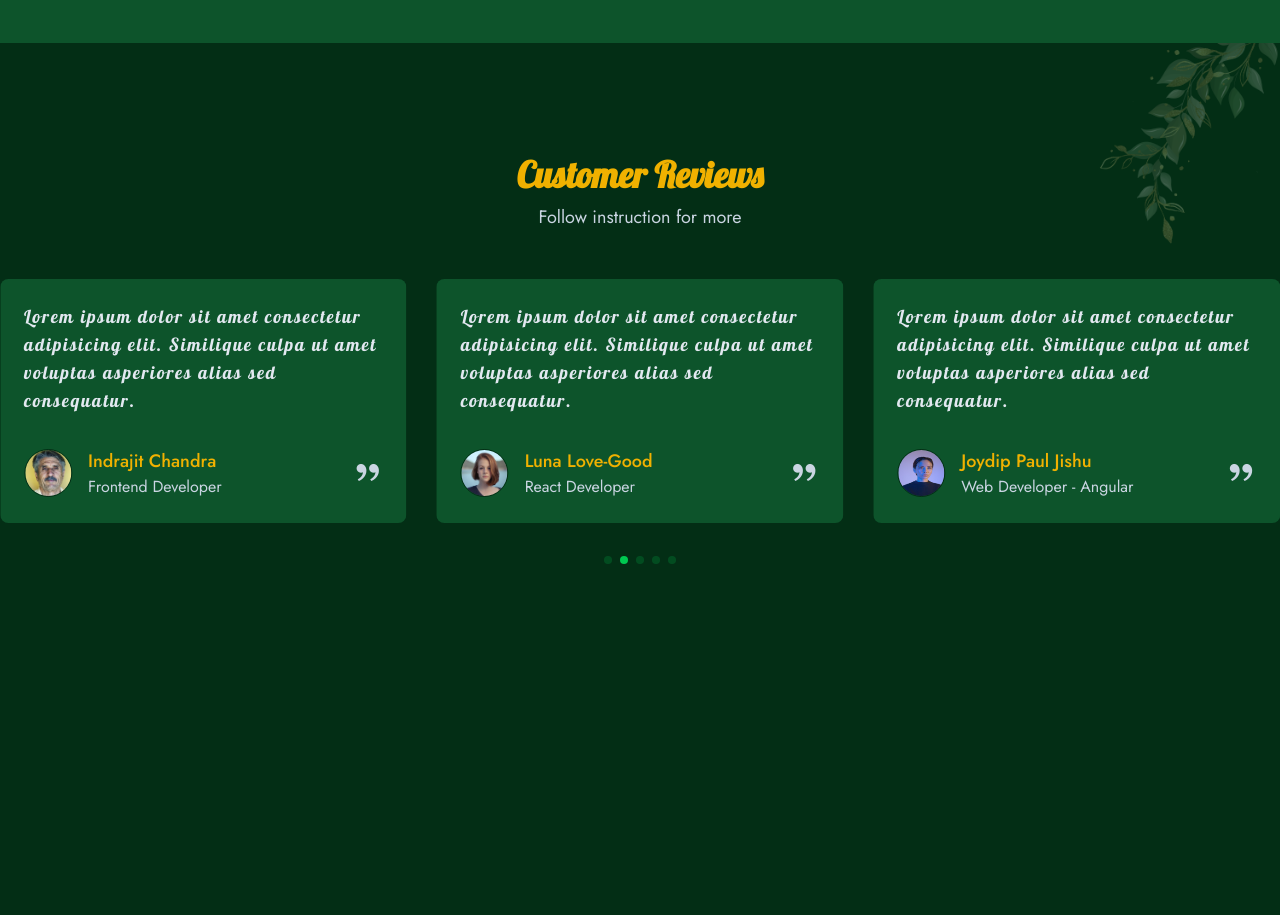
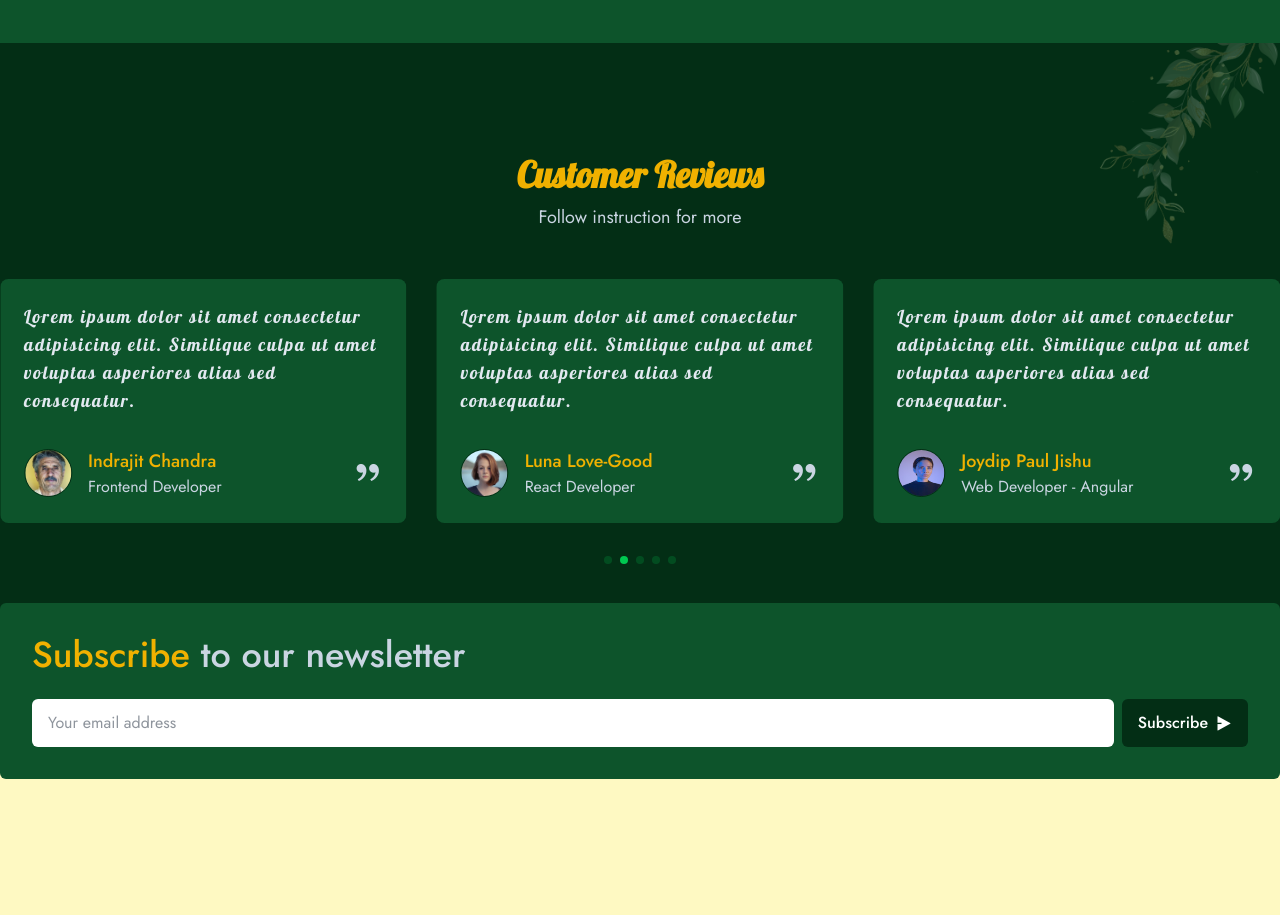
Before and after one commit to Muhammed-Nayeem/IndorePlants, a website: page src/index.html in a window 1280 px wide. Shown: the part 3899-4814 px from the top of the page. Before the commit the page ends 4590 px from the top, so only its background shows below. Drawn offline with nearby package versions, Linux system fonts and the light colour scheme.

Commit message:
Footer: Top Newsletter

```diff
--- a/src/assets/javascripts/script.js
+++ b/src/assets/javascripts/script.js
@@ -18,7 +18,6 @@ navLinks.forEach((link) => {
 
 //Reviews Swiper Slider Active and Implementation:
 const swiper = new Swiper('.swiper', {
-  // Optional parameters
   slidesPerView: 1,
   speed: 400,
   spaceBetween: 30,
@@ -28,7 +27,6 @@ const swiper = new Swiper('.swiper', {
     disableOnInteraction: false,
   },
 
-  // If we need pagination
   pagination: {
     el: '.swiper-pagination',
     clickable: true,
--- a/src/index.html
+++ b/src/index.html
@@ -380,6 +380,25 @@
     </section>
   </main>
 
+  <!-- footer start -->
+  <footer id="footer" class="relative bg-yellow-100 py-20 md:py-28">
+    <div class="main-container">
+      <!-- top newsletter -->
+      <div class="mx-8 xl:mx-0 bg-green-900 p-8 rounded-md absolute top-0 left-0 right-0 -translate-y-1/2 main-container">
+        <div class="flex flex-col gap-6">
+          <h2 class="text-3xl md:text-4xl text-slate-300 font-medium font-primary"><span class="text-yellow-500">Subscribe</span> to our newsletter</h2>
+          <div class="flex flex-col md:flex-row gap-2">
+            <input type="email" name="email" id="email" placeholder="Your email address" class="bg-white text-gray-800 outline-0 w-full px-4 py-3 rounded-md">
+            <button class="flex gap-2 items-center justify-center bg-green-950 px-4 py-3 rounded-md cursor-pointer group duration-300 transition">
+              <span class="text-base font-medium">Subscribe</span>
+              <i class="ri-send-plane-2-fill duration-300 transition group-hover:translate-x-1"></i>
+            </button>
+          </div>
+        </div>
+      </div>
+    </div>
+  </footer>
+
   <!-- javascript files -->
   <script src="https://cdn.jsdelivr.net/npm/swiper@11/swiper-bundle.min.js"></script>
   <script src="./assets/javascripts/scrollreveal.min.js"></script>
```
Also changed, not shown: src/output.css.
